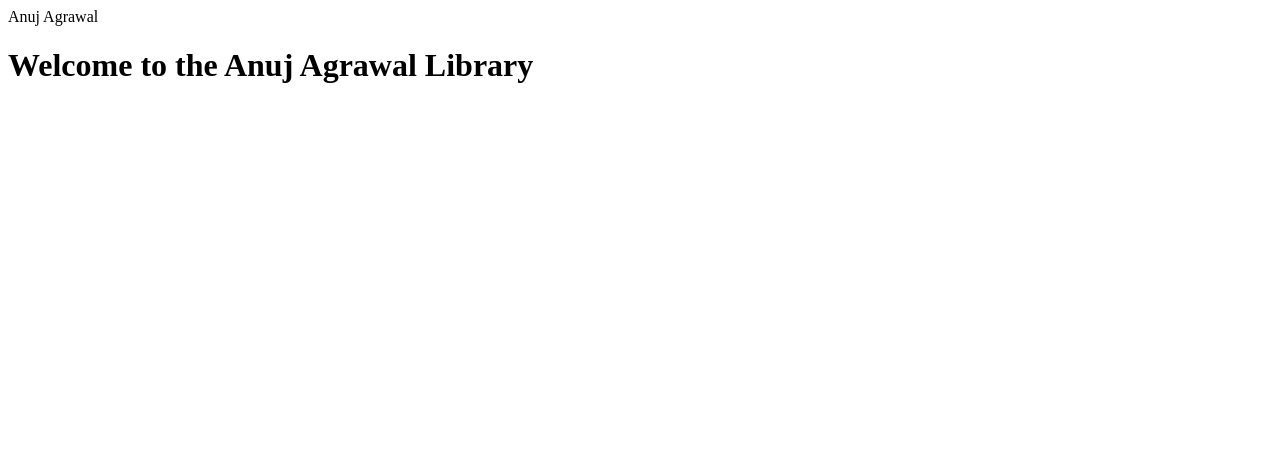
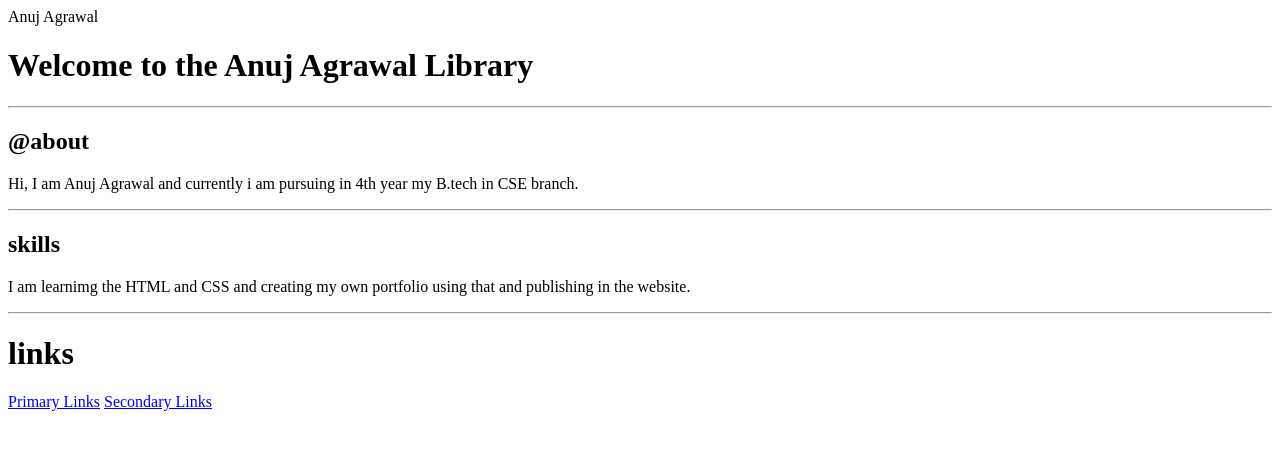
Before and after one commit to anuja0656/First-website-using-HTML-and-CSS, a plain HTML site: page index.html in a window 1280 px wide. Drawn offline with Linux system fonts and the light colour scheme.

Commit message:
upto links

```diff
--- a/index.html
+++ b/index.html
@@ -6,9 +6,25 @@
     <title>Component Library</title>
 </head>
 <body>
-    <div class="container-fluid">
-        <div class="something">Anuj Agrawal</div>
-        <h1>Welcome to the Anuj Agrawal Library</h1>
-    <div>
+    <div class="something">Anuj Agrawal</div>
+    <h1>Welcome to the Anuj Agrawal Library</h1>
+
+    <hr>
+
+    <h2>@about</h2>
+
+    <p>Hi, I am Anuj Agrawal and currently i am pursuing in 4th year my B.tech in CSE branch.</p>
+    <hr>
+
+    <h2>skills</h2>
+    <p>I am learnimg the HTML and CSS and creating my own portfolio using that and publishing in the website. </p>
+
+    <hr>
+
+
+    <h1>links</h1>
+    <a href="/">Primary Links</a>
+    <a href="/">Secondary Links </a>
+
 </body>
 </html>
```
